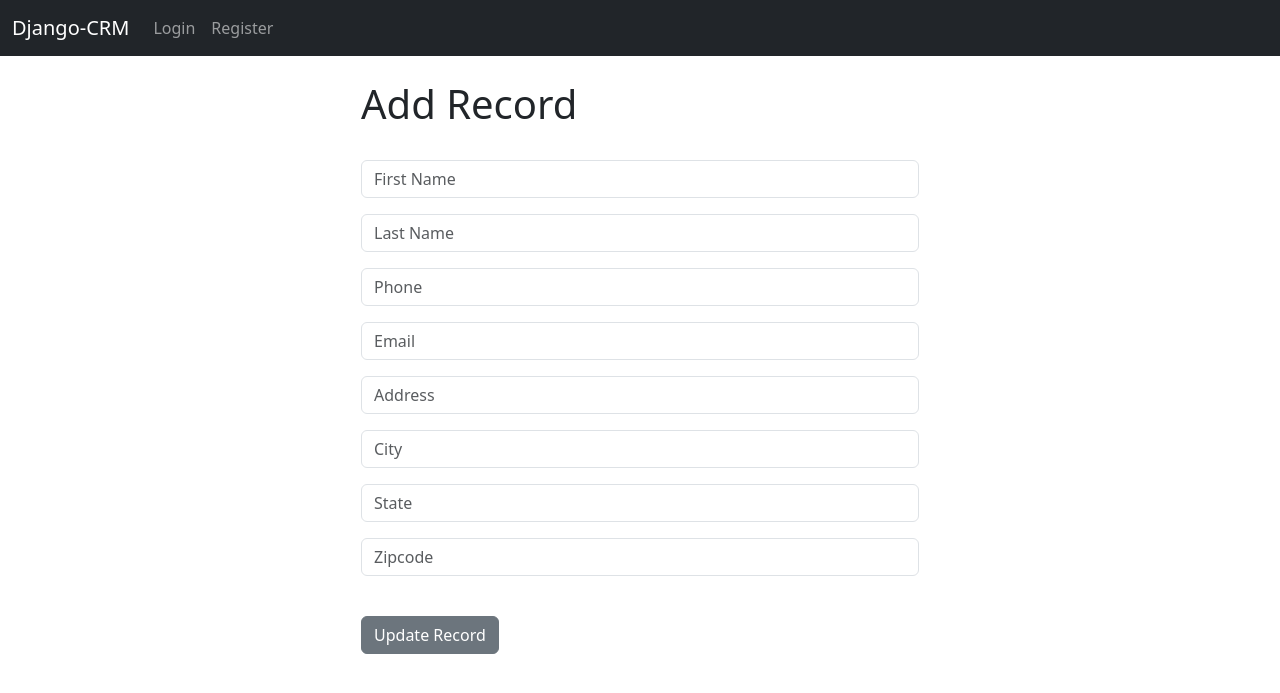
After one commit to akm-xdd/django-crm, a Django app: template website/templates/update_record.html in a window 1280 px wide. The commit adds this page. Shown: the top 693 px of the page. Run offline with Django 5.2, Linux system fonts and the light colour scheme; the template is opened without the code that fills it: values that come from a table or form of the project are taken from there, others are empty.

Commit message:
update records done

```diff
--- a/website/templates/record.html
+++ b/website/templates/record.html
@@ -43,6 +43,6 @@
 
 <a href="{% url 'delete_record' customer_record.id %}" class="btn btn-danger">Delete</a>
 
-<a href="{% url 'home' %}" class="btn btn-secondary">Update Record</a>
+<a href="{% url 'update_record' customer_record.id %}" class="btn btn-secondary">Update Record</a>
 
 {% endblock %}
--- /dev/null
+++ b/website/templates/update_record.html
@@ -0,0 +1,21 @@
+{% extends 'base.html' %}
+{% block content %}
+
+<div class="col-md-6 offset-md-3">
+    <h1>Add Record</h1>
+    <br/>
+
+    <form method="POST">
+        {% csrf_token %}
+
+        {{ form.as_p }}
+
+        <br/>
+        <button type="submit" class="btn btn-secondary">Update Record</button>
+
+    </form>
+
+
+</div>
+
+{% endblock %}
--- a/website/urls.py
+++ b/website/urls.py
@@ -9,4 +9,5 @@
     path('record/<int:pk>', views.customer_record, name='record'),
     path('delete_record/<int:pk>', views.delete_record, name='delete_record'),
     path('add_record/', views.add_record, name='add_record'),
+    path('update_record/<int:pk>', views.update_record, name='update_record')
 ]
```
Also changed, not shown: website/views.py (+14 -0 lines).
